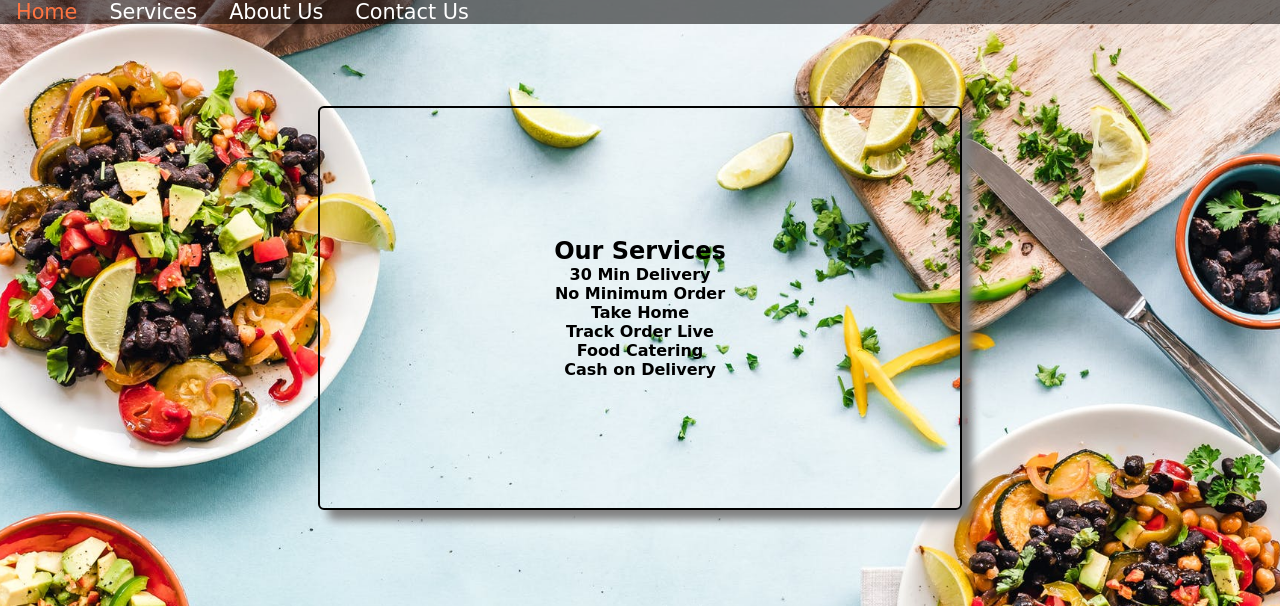
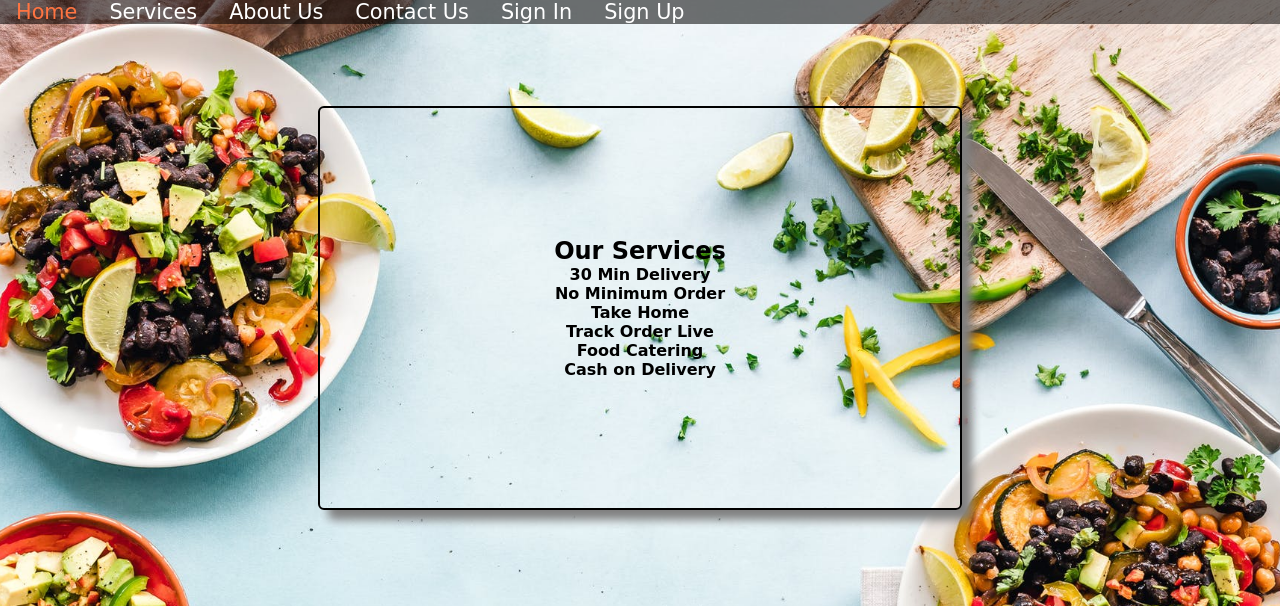
Before and after one commit to kusaurav/Foody, a website: page public/services.html in a window 1280 px wide. Shown: the top 606 px of the page. Drawn offline with Linux system fonts and the light colour scheme.

Commit message:
Update services.html

```diff
--- a/public/services.html
+++ b/public/services.html
@@ -19,6 +19,8 @@
                 <li class="link"><a href="/services">Services</a></li>
                 <li class="link"><a href="/about">About Us</a></li>
                 <li class="link"><a href="/contact">Contact Us</a></li>
+                <li class="link"><a href="/signin">Sign In</a></li>
+                <li class="link"><a href="/signup">Sign Up</a></li>
             </ul>
         </nav>
         <div class="container3">
```
